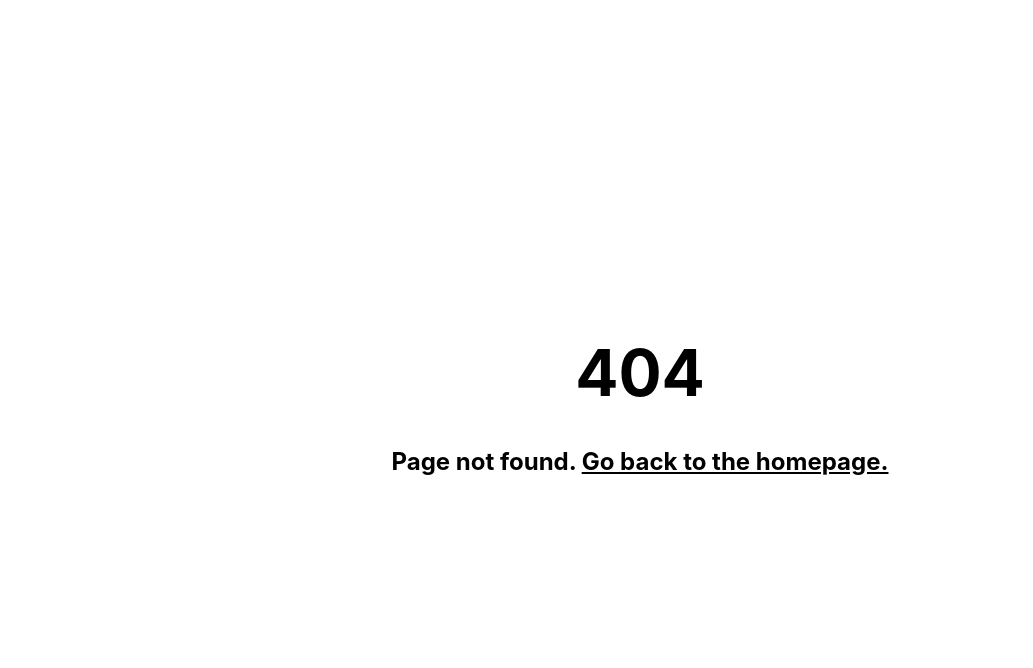
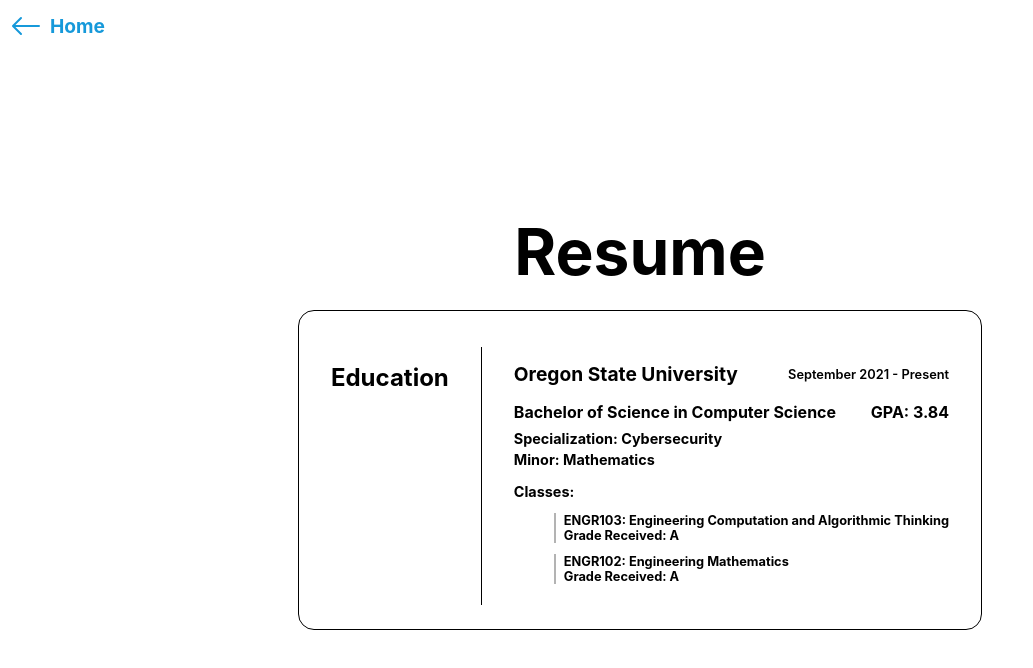
Before and after one commit to jwevans21/jwevans21, a Next.js app in the folder portfolio/: page /resume in a window 1280 px wide. Before the commit this address had no page. Shown: the top 668 px of the page, without its empty margins (0-1033 px from the left). Built offline with nearby package versions, Linux system fonts and the light colour scheme.

Commit message:
Start resume section
Signed-off-by: Jacob Evans <jacob@jwevans.dev>

```diff
--- /dev/null
+++ b/portfolio/data/resume.json
@@ -0,0 +1,34 @@
+{
+   "education": [
+      {
+         "school": "Oregon State University",
+         "degree": "Bachelor of Science",
+         "concentration": "Computer Science",
+         "specialization": "Cybersecurity",
+         "minor": "Mathematics",
+         "dates": "September 2021 - Present",
+         "gpa": "3.84",
+         "classes": [
+            {
+               "name": "ENGR",
+               "number": "103",
+               "title": "Engineering Computation and Algorithmic Thinking",
+               "grade": "A"
+            },{
+               "name": "ENGR",
+               "number": "102",
+               "title": "Engineering Mathematics",
+               "grade": "A"
+            }
+         ]
+      }
+   ],
+   "skills": ["HTML", "CSS", "JavaScript", "jQuery"],
+   "awards": [
+      {
+         "name": "Honor Roll",
+         "date": "Most Recently: Winter 2020",
+         "description": "Completed a course load of 12 graded credits or more with a GPA of 3.5 or better"
+      }
+   ]
+}
--- a/portfolio/pages/404.tsx
+++ b/portfolio/pages/404.tsx
@@ -3,6 +3,7 @@ import Head from 'next/head';
 import Link from 'next/link';
 import layout from '../styles/Layout.module.scss';
 import link from '../styles/Link.module.scss';
+
 const NotFound: NextPage = () => {
    return (
       <div className={layout.container}>
--- /dev/null
+++ b/portfolio/pages/resume.tsx
@@ -0,0 +1,121 @@
+import type { GetStaticProps, NextPage } from 'next';
+import Head from 'next/head';
+import Link from 'next/link';
+import React from 'react';
+
+import LeftArrow from '../components/LeftArrow';
+
+import layout from '../styles/Layout.module.scss';
+import resumeGrid from '../styles/ResumeGrid.module.scss';
+import resumeCard from '../styles/ResumeCard.module.scss';
+import educationCard from '../styles/EducationCard.module.scss';
+
+import resumeData from '../data/resume.json';
+
+type Props = {
+   education: {
+      school: string;
+      degree: string;
+      concentration: string;
+      specialization: string;
+      minor: string;
+      dates: string;
+      gpa: string;
+      classes: {
+         name: string;
+         number: string;
+         title: string;
+         description: string;
+         grade: string;
+      }[];
+   }[];
+   skills: string[];
+   awards: {
+      name: string;
+      date: string;
+      description: string;
+   }[];
+};
+
+const Resume: NextPage<Props> = ({ education, skills, awards }) => {
+   return (
+      <div className={layout.container}>
+         <Head>
+            <title>{"Jacob Evans' Resume"}</title>
+            <meta name='description' content="Jacob Evans' resume" />
+            <link rel='icon' href='/favicon.ico' />
+         </Head>
+         <nav className={layout.nav}>
+            <Link href='/'>
+               <a className={layout.navLink}>
+                  <LeftArrow />
+                  <span>Home</span>
+               </a>
+            </Link>
+         </nav>
+         <main className={layout.main}>
+            <h1 className={layout.title}>Resume</h1>
+
+            <div className={resumeGrid.grid}>
+               <div className={resumeCard.card}>
+                  <h2 className={resumeCard.title}>
+                     <span>Education</span>
+                  </h2>
+                  <div className={resumeCard.content}>
+                     {education.map((school) => (
+                        <div key={school.school}>
+                           <h3 className={educationCard.institution}>
+                              <span>{school.school}</span>
+                              <span className={educationCard.dates}>
+                                 {school.dates}
+                              </span>
+                           </h3>
+                           <p className={educationCard.degree}>
+                              <span>
+                                 {school.degree} in {school.concentration}
+                              </span>
+                              <span>GPA: {school.gpa}</span>
+                           </p>
+                           {school.specialization && (
+                              <p className={educationCard.specialization}>
+                                 Specialization: {school.specialization}
+                              </p>
+                           )}
+                           {school.minor && (
+                              <p className={educationCard.minor}>
+                                 Minor: {school.minor}
+                              </p>
+                           )}
+                           <p className={educationCard.classListHeader}>
+                              Classes:
+                           </p>
+                           <ul className={educationCard.classList}>
+                              {school.classes.map((classInfo, idx) => (
+                                 <li key={idx}>
+                                    <span>
+                                       {classInfo.name}
+                                       {classInfo.number}: {classInfo.title}
+                                    </span>
+                                    <span>
+                                       Grade Received: {classInfo.grade}
+                                    </span>
+                                 </li>
+                              ))}
+                           </ul>
+                        </div>
+                     ))}
+                  </div>
+               </div>
+            </div>
+         </main>
+      </div>
+   );
+};
+
+export const getStaticProps: GetStaticProps = async () => {
+   return {
+      props: { ...resumeData },
+   };
+};
+
+export default Resume;
--- /dev/null
+++ b/portfolio/styles/EducationCard.module.scss
@@ -0,0 +1,55 @@
+.institution {
+   font-size: 1.2rem;
+   font-weight: bold;
+   margin-bottom: 0.5rem;
+
+   display: flex;
+   flex-direction: row;
+   align-items: center;
+   justify-content: space-between;
+
+   .dates {
+      font-size: 0.8rem;
+      font-weight: 600;
+   }
+}
+
+.degree {
+   font-size: 1rem;
+   font-weight: bold;
+   margin-bottom: 0.5rem;
+
+   display: flex;
+   flex-direction: row;
+   align-items: center;
+   justify-content: space-between;
+}
+
+.specialization,
+.minor {
+   font-size: 0.9rem;
+   font-weight: bold;
+   margin-top: 0.15rem;
+   margin-bottom: 0.25rem;
+}
+
+.classListHeader {
+   font-size: 0.9rem;
+   font-weight: bold;
+   margin-bottom: 0.25rem;
+}
+
+.classList {
+   font-size: 0.8rem;
+   font-weight: bold;
+
+   li {
+      margin-bottom: 0.7rem;
+      list-style: none;
+      display: grid;
+      grid-template-columns: 1fr;
+
+      border-left: 2px solid hsl(0, 0%, 70%);
+      padding-left: 0.5rem;
+   }
+}
--- /dev/null
+++ b/portfolio/styles/ResumeCard.module.scss
@@ -0,0 +1,42 @@
+.card {
+   display: flex;
+   flex-direction: row;
+
+   color: var(--on-background);
+
+   border: 1px solid var(--on-background);
+   border-radius: 1rem;
+   padding: 1rem;
+
+   .title {
+      font-size: 1.5rem;
+      font-weight: bold;
+      margin-bottom: 0.5rem;
+      border-right: 1px solid var(--on-background);
+      padding: 1rem;
+      padding-right: 2rem;
+   }
+
+   .content {
+      padding: 1rem;
+      padding-left: 2rem;
+   }
+}
+
+@media (max-width: 768px) {
+   .card {
+      flex-direction: column;
+
+      .title {
+         border-right: none;
+         border-bottom: 1px solid var(--on-background);
+         padding-bottom: 2rem;
+         padding-right: 1rem;
+      }
+
+      .content{
+         padding-left: 1rem;
+         padding-top: 2rem;
+      }
+   }
+}
--- /dev/null
+++ b/portfolio/styles/ResumeGrid.module.scss
@@ -0,0 +1,4 @@
+.grid{
+   display: grid;
+   grid-template-columns: repeat(auto-fit, minmax(500px, 1fr));
+}
--- a/portfolio/styles/globals.css
+++ b/portfolio/styles/globals.css
@@ -24,7 +24,7 @@ body {
 
   --clr-shadow: hsl(0, 0%, 0%, 0.12);
 
-  --clr-secondary: hsl(209, 100%, 50%);
+  --clr-secondary: hsl(272, 100%, 50%);
   --on-secondary: hsl(0, 0%, 100%);
   --clr-success: hsl(120, 100%, 50%);
   --on-success: hsl(0, 0%, 100%);
```
Also changed, not shown: portfolio/pages/index.tsx (+9 -1 lines), portfolio/pages/projects.tsx (+0 -18 lines).
